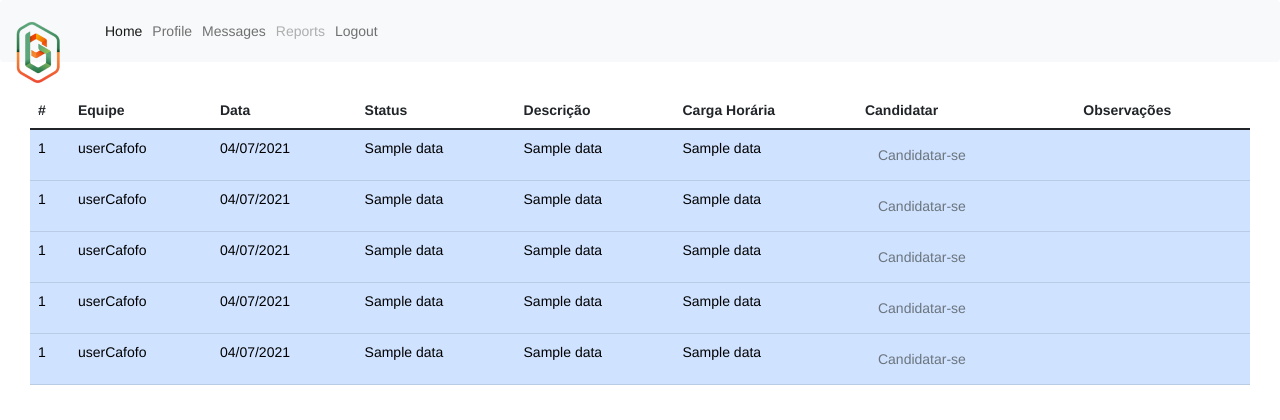
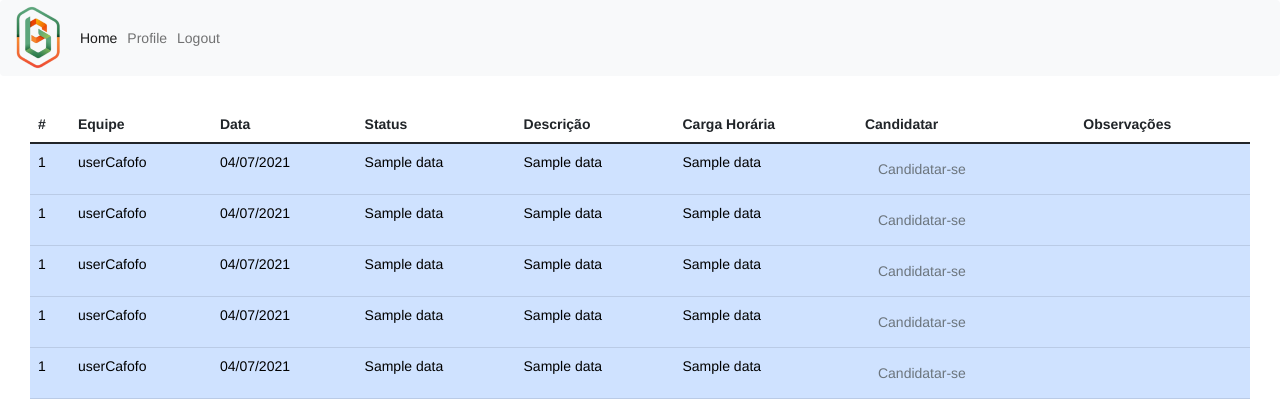
Before and after one commit to GabrielSilvaSouza/CompSoc, a Python web app: template MVPcompsoc/templates/mainpage.html in a window 1280 px wide. Shown: the top 420 px of the page. Run offline with Jinja, Linux system fonts and the light colour scheme; the template is opened without the code that fills it: most values are stand-ins (such as "Sample title", 1, 10 or a date in 2020); some libraries are stand-ins or nearby versions.

Commit message:
Update mainpage.html

```diff
--- a/MVPcompsoc/templates/mainpage.html
+++ b/MVPcompsoc/templates/mainpage.html
@@ -5,7 +5,7 @@
     <meta http-equiv="X-UA-Compatible" content="IE=edge">
     <meta name="viewport" content="width=device-width, initial-scale=1.0">
     <title>Banco do Preventório</title>
-    <link rel="stylesheet" type="text/css" href="{{ url_for('static', filename='css/style.css') }}">
+    <link rel="stylesheet" type="text/css" href="..\static\css\style.css">
   <link href="https://cdn.jsdelivr.net/npm/bootstrap@5.0.2/dist/css/bootstrap.min.css" rel="stylesheet">
 
 <link rel="stylesheet" href="https://maxcdn.bootstrapcdn.com/bootstrap/3.3.6/css/bootstrap.min.css" />
@@ -17,21 +17,17 @@
 <body>
     <nav class="navbar navbar-expand-lg navbar-light bg-light">
     <div class="container-fluid">
-        <a href="#" class="navbar-brand">
-            <img src="static/img/Preve-Logo-Transp-4-e1589915634970.png" height="63.5" width="44" alt="CoolBrand">
-        </a>
+        <img src="..\static\img\Preve-Logo-Transp-4-e1589915634970.png" height="63.5" width="44" alt="CoolBrand">
         <button type="button" class="navbar-toggler" data-bs-toggle="collapse" data-bs-target="#navbarCollapse">
             <span class="navbar-toggler-icon"></span>
         </button>
         <div class="collapse navbar-collapse" id="navbarCollapse">
             <div class="navbar-nav">
                 <a href="#" class="nav-item nav-link active">Home</a>
-                <a href="#" class="nav-item nav-link">Profile</a>
-                <a href="#" class="nav-item nav-link">Messages</a>
-                <a href="#" class="nav-item nav-link disabled" tabindex="-1">Reports</a>
+                <a href="profile.html" class="nav-item nav-link">Profile</a>
             </div>
             <div class="navbar-nav ms-auto">
-                <a href="#" class="nav-item nav-link">Logout</a>
+                <a href="login.html" class="nav-item nav-link">Logout</a>
             </div>
         </div>
     </div>
@@ -52,7 +48,6 @@
             </tr>
         </thead>
         <tbody>
-            <form action="{{ url_for('exchange') }}" method="post">
             {% for i in range(0, 5)%}
             <tr class="table-primary">
                 <td>{{data[i][0]}}</td>
@@ -65,9 +60,6 @@
                 <td></td>
             </tr>
             {% endfor %}
-            </form>
-
-
         </tbody>
     </table>
 </div>
```
